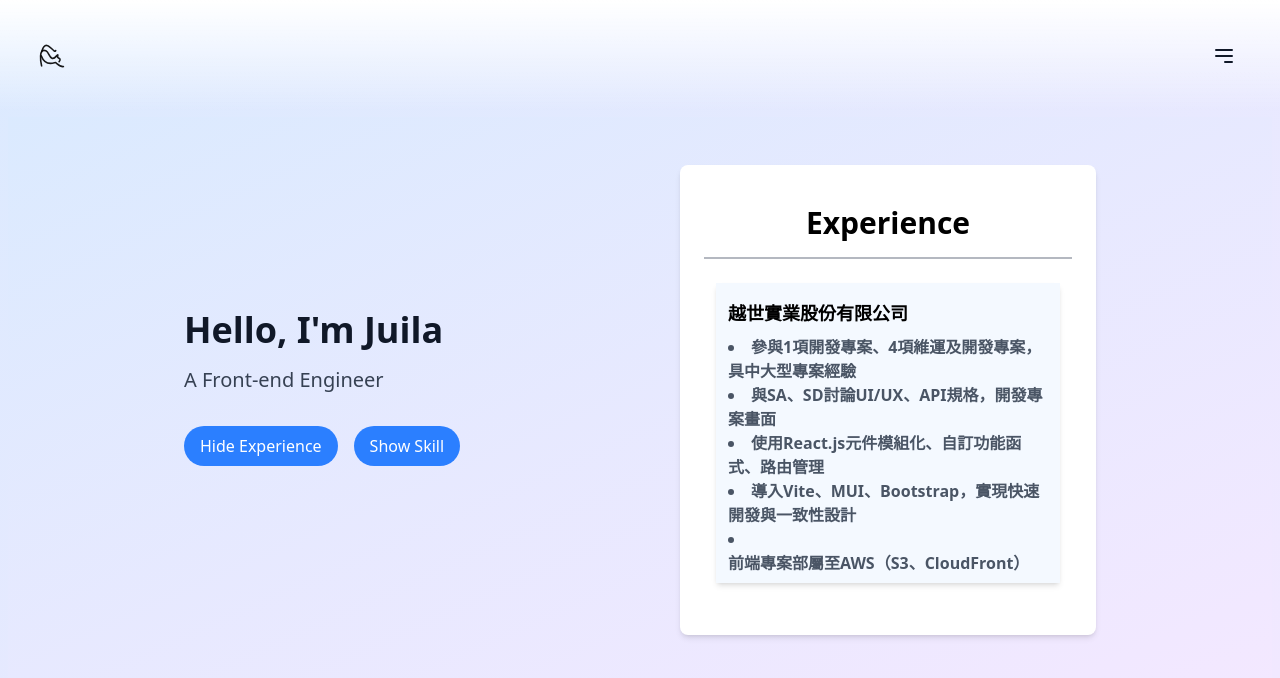
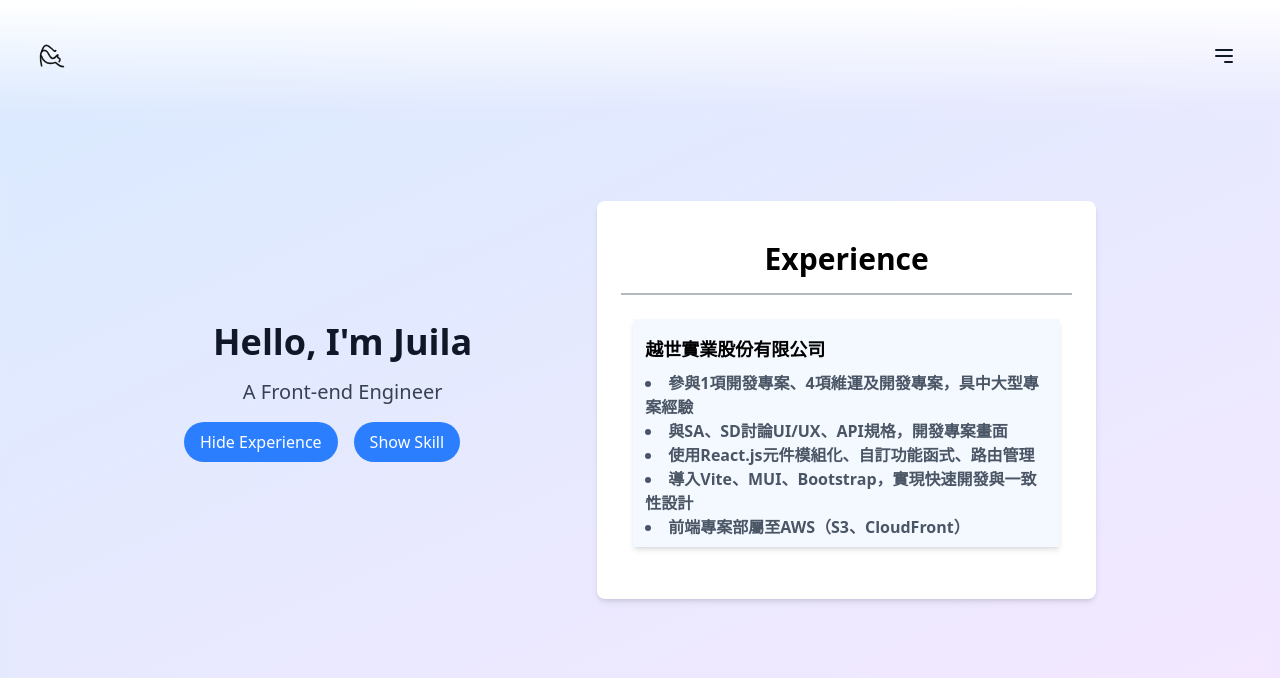
Before and after one commit to lun723/One-Idea, a React (Vite) app: page /about in a window 1280 px wide. Both pictures are taken after a click on the button "Show Experience". Shown: the top 678 px of the page. Built offline with nearby package versions, Linux system fonts and the light colour scheme.

Commit message:
把標籤改為元件

```diff
--- /dev/null
+++ b/src/components/Tickers/Tickers.animations.ts
@@ -0,0 +1,10 @@
+import type { Variants } from "framer-motion";
+
+export const tickersVariants: Variants = {
+    hidden: { opacity: 0, y: 10 },
+    visible: (idx: number) => ({
+        opacity: 1,
+        y: 0,
+        transition: { duration: 0.3, ease: "easeInOut", delay: idx * 0.05 },
+    }),
+};
--- /dev/null
+++ b/src/components/Tickers/Tickers.styles.ts
@@ -0,0 +1,6 @@
+export const STYLES = {
+    tickers: {
+        base: "font-bold mb-4 border-l-4 border-gray-500 px-3 py-2 bg-blue-100/30 shadow-md transform -rotate-1 transition-transform duration-200",
+        hover: "hover:rotate-0 hover:scale-105 hover:z-10 hover:shadow-lg",
+    },
+};
--- /dev/null
+++ b/src/components/Tickers/Tickers.tsx
@@ -0,0 +1,19 @@
+import type { TickersProps } from "./Tickers.types";
+import { tickersVariants } from "./Tickers.animations";
+import { STYLES } from './Tickers.styles';
+import { motion } from "framer-motion";
+
+const Tickers: React.FC<TickersProps> = ({ text, index }) => (
+    <motion.span
+        key={text}
+        custom={index}
+        variants={tickersVariants}
+        initial="hidden"
+        animate="visible"
+        className={`${STYLES.tickers.base} ${STYLES.tickers.hover}`}
+    >
+        {text}
+    </motion.span>
+);
+
+export default Tickers;
--- /dev/null
+++ b/src/components/Tickers/Tickers.types.ts
@@ -0,0 +1,4 @@
+export interface TickersProps {
+    text: string;
+    index: number;
+}
--- /dev/null
+++ b/src/components/Tickers/index.ts
@@ -0,0 +1,35 @@
+// 匯出 Sidebar 元件的預設匯出
+export { default } from './Tickers';
+// 這行會將 `Sidebar` 元件作為預設匯出。
+// 用戶可以像這樣使用：
+// import Sidebar from './Sidebar';
+
+// 匯出 Sidebar 元件的命名匯出
+export { default as Sidebar } from './Tickers';
+// 這行程式碼將 `Sidebar` 元件作為命名匯出來導出。
+// 用戶可以像這樣使用：
+// import { Sidebar } from './Sidebar';
+
+// 匯出所有 `Sidebar.types` 檔案中的型別定義
+export * from './Tickers.types';
+// 這行程式碼會將 `Sidebar.types` 檔案中所有的匯出項目（型別和介面）匯出。
+// 用戶可以像這樣使用：
+// import { SidebarProps } from './Sidebar';
+
+// 匯出 `Sidebar.styles` 檔案中的 STYLES 常數
+export { STYLES } from './Tickers.styles';
+// 這行程式碼將 `Sidebar.styles` 檔案中的 `STYLES` 物件匯出。
+// 用戶可以像這樣使用：
+// import { STYLES } from './Sidebar';
+
+// 匯出 `Sidebar.utils` 檔案中的所有內容
+export * from './Tickers.utils';
+// 這行程式碼會將 `Sidebar.utils` 檔案中所有的匯出項目（如工具函數）重新匯出。
+// 用戶可以像這樣使用：
+// import { generateTestId } from './Sidebar';
+
+// 匯出 `Sidebar.animations` 檔案中的所有動畫配置
+export * from './Tickers.animations';
+// 這行程式碼會將 `Sidebar.animations` 檔案中所有的動畫變數和配置匯出。
+// 用戶可以像這樣使用：
+// import { sidebarVariants, ANIMATION_CONFIG } from './Sidebar';
--- a/src/page/About.tsx
+++ b/src/page/About.tsx
@@ -1,104 +1,87 @@
-import React, { useState } from "react";
+import React, { useState, useCallback } from "react";
 import { motion, AnimatePresence } from "framer-motion";
 import { TypewriterText } from "../components/TypewriterText";
 import { Card } from "../components/Card";
+import Tickers from "../components/Tickers";
 
 const skills = [
-  "React.js", "Vite", "MUI", "Bootstrap", "Ant Design", "RWD響應式網頁設計", "SCSS/SASS", "Git", "Github", "GitLab", "API 串接", "AWS", "Node.js", "Canva"
+  "React.js", "Vite", "MUI", "Bootstrap", "Ant Design", "RWD響應式網頁設計",
+  "SCSS/SASS", "Git", "Github", "GitLab", "API 串接", "AWS", "Node.js", "Canva"
 ];
 
+const cardVariants = {
+  hidden: { opacity: 0 },
+  visible: { opacity: 1, transition: { duration: 0.3, ease: "easeInOut" } },
+  exit: { opacity: 0, transition: { duration: 0.2, ease: "easeInOut" } },
+};
+
 const About: React.FC = () => {
-  const [firstTextComplete, setFirstTextComplete] = useState(false);
-  const [secondTextComplete, setSecondTextComplete] = useState(false);
-  const [thirdTextComplete, setThirdTextComplete] = useState(false);
-  // State to manage card visibility
+  const [textCompletion, setTextCompletion] = useState({
+    first: false,
+    second: false,
+    third: false,
+  });
   const [cardVisibility, setCardVisibility] = useState({
     experience: false,
     skills: false,
   });
-  // State to manage right side visibility
   const [isRightSideVisible, setIsRightSideVisible] = useState(false);
 
-  // Function to toggle card visibility and right side visibility
-  const toggleCard = (cardKey: keyof typeof cardVisibility) => {
-    if (cardVisibility[cardKey]) {
-      // If the same card is clicked, hide it and the right side
-      setCardVisibility({
-        experience: false,
-        skills: false,
-      });
-      setIsRightSideVisible(false);
-    } else {
-      // Show the selected card and the right side
-      setCardVisibility({
-        experience: cardKey === "experience",
-        skills: cardKey === "skills",
-      });
-      setIsRightSideVisible(true);
-    }
-  };
+  const toggleCard = useCallback((cardKey: keyof typeof cardVisibility) => {
+    setCardVisibility((prev) => {
+      const isSameCard = prev[cardKey];
+      return {
+        experience: cardKey === "experience" && !isSameCard,
+        skills: cardKey === "skills" && !isSameCard,
+      };
+    });
+    setIsRightSideVisible((prev) => !prev || !cardVisibility[cardKey]);
+  }, [cardVisibility]);
 
-  // Animation variants for cards (fade only, no slide)
-  const cardVariants = {
-    hidden: { opacity: 0 },
-    visible: { opacity: 1, transition: { duration: 0.3, ease: "easeInOut" } },
-    exit: { opacity: 0, transition: { duration: 0.2, ease: "easeInOut" } },
-  };
-
-  // Animation variants for skill tags (bookmark-like fade-in)
-  const skillVariants = {
-    hidden: { opacity: 0, y: 10 },
-    visible: (idx: number) => ({
-      opacity: 1,
-      y: 0,
-      transition: { duration: 0.3, ease: "easeInOut", delay: idx * 0.05 },
-    }),
-  };
+  const handleTextComplete = useCallback((stage: keyof typeof textCompletion) => {
+    setTextCompletion((prev) => ({ ...prev, [stage]: true }));
+  }, []);
 
   return (
-    <div className="min-h-screen flex items-center justify-center transition-all duration-1000 ease-out bg-gradient-to-br from-blue-100 to-purple-100 px-2">
-      {/* Hero 區塊 */}
-      <div className="bg-gradient-to-br from-blue-100 to-purple-100 w-full">
-        <div className="flex flex-col md:flex-row items-center justify-center text-center max-w-5xl mx-auto px-3 md:px-8 py-16 md:py-8 gap-2 md:gap-8 w-full">
-          {/* 左側：個人簡介（永遠顯示） */}
+    <div className="min-h-screen flex items-center justify-center bg-gradient-to-br from-blue-100 to-purple-100 px-2 transition-all duration-1000 ease-out">
+      <div className="w-full bg-gradient-to-br from-blue-100 to-purple-100">
+        <div className="flex flex-col md:flex-row items-center justify-center text-center max-w-5xl mx-auto px-3 md:px-8 py-16 gap-2 md:gap-12">
+          {/* Left Side: Profile Intro */}
           <motion.div
             initial={{ opacity: 0, x: -50 }}
             animate={{ opacity: 1, x: 0 }}
             transition={{ duration: 0.8, ease: "easeOut" }}
-            className="flex-1 flex flex-col items-center md:items-start text-center md:text-left w-full px-2 md:px-6 py-10"
+            className="w-full md:w-2/5 px-2 md:px-6 py-10"
           >
             <h2 className="text-4xl font-bold mb-2 md:mb-4 text-gray-900">
               <TypewriterText
                 text="Hello, I'm Juila"
                 speed={100}
                 isActive={true}
-                onComplete={() => setFirstTextComplete(true)}
+                onComplete={() => handleTextComplete("first")}
               />
             </h2>
             <h2 className="text-xl font-light mb-2 md:mb-4 text-gray-700">
               <TypewriterText
                 text="A Front-end Engineer"
-                delay={0}
                 speed={100}
-                isActive={firstTextComplete}
-                onComplete={() => setSecondTextComplete(true)}
+                isActive={textCompletion.first}
+                onComplete={() => handleTextComplete("second")}
               />
             </h2>
             <h2 className="text-lg sm:text-xl md:text-2xl font-light mb-2 md:mb-4 text-gray-700">
               <TypewriterText
                 text=""
-                delay={0}
                 speed={100}
-                isActive={secondTextComplete}
-                onComplete={() => setThirdTextComplete(true)}
+                isActive={textCompletion.second}
+                onComplete={() => handleTextComplete("third")}
               />
             </h2>
-            {/* 按鈕區 */}
             <motion.div
               initial={{ opacity: 0 }}
-              animate={{ opacity: thirdTextComplete ? 1 : 0 }}
+              animate={{ opacity: textCompletion.third ? 1 : 0 }}
               transition={{ duration: 0.5, ease: "easeOut" }}
-              className="flex flex-wrap gap-4 mb-6 justify-center md:justify-start"
+              className="flex flex-wrap gap-4 mb-4 justify-center md:justify-start"
             >
               <button
                 onClick={() => toggleCard("experience")}
@@ -115,7 +98,7 @@ const About: React.FC = () => {
             </motion.div>
           </motion.div>
 
-          {/* 右側：經歷/技能（點擊按鈕後浮現） */}
+          {/* Right Side: Experience/Skills */}
           <AnimatePresence mode="wait">
             {isRightSideVisible && (
               <motion.div
@@ -123,10 +106,9 @@ const About: React.FC = () => {
                 animate={{ opacity: 1 }}
                 exit={{ opacity: 0 }}
                 transition={{ duration: 0.4, ease: "easeInOut" }}
-                className="flex-1 flex flex-col items-center max-w-full px-2 md:px-6 py-4 w-full"
+                className="w-full md:w-3/5 px-2 md:px-6 py-4"
               >
                 <AnimatePresence mode="wait">
-                  {/* 經歷卡片 */}
                   {cardVisibility.experience && (
                     <motion.div
                       key="experience"
@@ -138,7 +120,7 @@ const About: React.FC = () => {
                       <Card title="Experience">
                         <div className="font-bold mb-4 border-gray-500 px-3 py-2 bg-blue-100/30 shadow-md text-start">
                           <div className="font-bold text-lg py-2">越世實業股份有限公司</div>
-                          <ul className="list-disc list-inside text-gray-600 text-xs sm:text-sm md:text-base text-start">
+                          <ul className="list-disc list-inside text-gray-600 text-xs sm:text-sm md:text-base">
                             <li>參與1項開發專案、4項維運及開發專案，具中大型專案經驗</li>
                             <li>與SA、SD討論UI/UX、API規格，開發專案畫面</li>
                             <li>使用React.js元件模組化、自訂功能函式、路由管理</li>
@@ -149,8 +131,6 @@ const About: React.FC = () => {
                       </Card>
                     </motion.div>
                   )}
-
-                  {/* 技能卡片 */}
                   {cardVisibility.skills && (
                     <motion.div
                       key="skills"
@@ -162,21 +142,7 @@ const About: React.FC = () => {
                       <Card title="Skills">
                         <div className="grid grid-cols-2 md:grid-cols-3 gap-4">
                           {skills.map((skill, idx) => (
-                            <motion.span
-                              key={idx}
-                              custom={idx}
-                              variants={skillVariants}
-                              initial="hidden"
-                              animate="visible"
-                              className="font-bold mb-4 border-l-4 border-gray-500 px-3 py-2 bg-blue-100/30 shadow-md transform -rotate-1 hover:rotate-0 transition-transform duration-200"
-                              whileHover={{
-                                scale: 1.05,
-                                zIndex: 10,
-                                boxShadow: "0 6px 20px rgba(0,0,0,0.2)",
-                              }}
-                            >
-                              {skill}
-                            </motion.span>
+                            <Tickers key={skill} text={skill} index={idx} />
                           ))}
                         </div>
                       </Card>
```
Also changed, not shown: src/components/Tickers/Tickers.utils.ts (added, +29 -0 lines), 1 other file (tests, documents, lock files or other folders).
